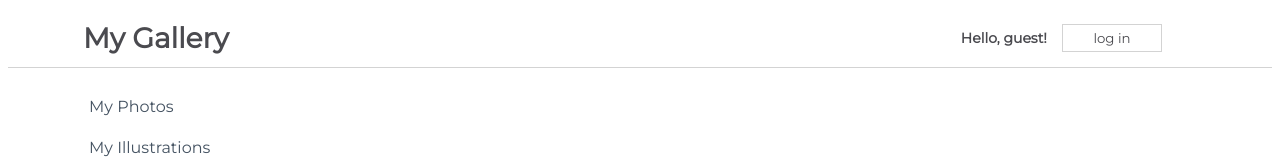
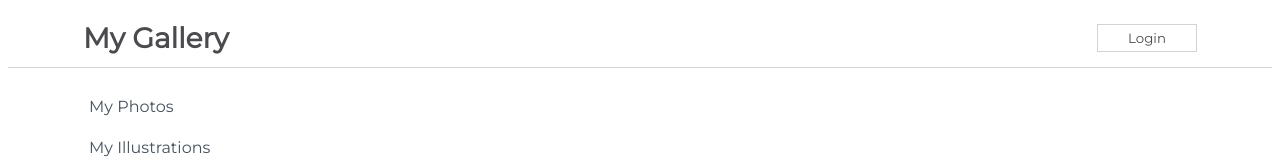
Before and after one commit to AnnieNeilson/Challenge-repo, a React (Create React App) app in the folder my-app/: page / in a window 1280 px wide. Shown: the top 160 px of the page. Built offline with nearby package versions, Linux system fonts and the light colour scheme.

Commit message:
Handling Events challenge completed

```diff
--- a/my-app/src/App.js
+++ b/my-app/src/App.js
@@ -1,11 +1,13 @@
 import css from './App.module.css';
 import NavBarSimple from './components/NavBarSimple';
 import Sidebar from './components/Sidebar';
+import NavBarForm from './components/NavBarForm';
 
 function App() {
   return (
     <div className={css.App}>
-      <NavBarSimple />
+      <NavBarForm />
+      {/* <NavBarSimple /> */}
       <Sidebar />
     </div>
   );
--- /dev/null
+++ b/my-app/src/components/NavBarForm.js
@@ -0,0 +1,31 @@
+import React, { Component } from 'react';
+import css from "./css/NavBarSimple.module.css";
+import NavBarFormChild from './NavBarFormChild';
+
+class NavBarForm extends Component {
+    constructor(props) {
+      super(props)
+
+      this.state = {
+        isLoggedIn: true
+      }
+    }
+
+    handleClick = () => {
+        this.setState((prevState) => ({
+                isLoggedIn : prevState.isLoggedIn ? false : true
+        }), () => console.log(this.state.isLoggedIn))
+    }
+  render() {
+    return (
+        <div className={css.NavBar}>
+            <h1>My Gallery</h1>
+            <NavBarFormChild
+            isLoggedIn={this.state.isLoggedIn}
+            handleClick={this.handleClick} />
+        </div>
+    )
+  }
+}
+
+export default NavBarForm
--- /dev/null
+++ b/my-app/src/components/NavBarFormChild.js
@@ -0,0 +1,21 @@
+import React from 'react'
+
+function NavBarFormChild(props) {
+  return (
+
+        props.isLoggedIn ?
+            <button onClick={props.handleClick}>Login</button>
+            :
+            <form>
+                <label htmlFor = "username">Username:</label>
+                <input placeholder="username" id="username"/>
+
+                <label htmlFor = "password">Password:</label>
+                <input placeholder="password" id="password"/>
+                <button onClick={props.handleClick}>Submit</button>
+            </form>
+
+  )
+}
+
+export default NavBarFormChild
```
